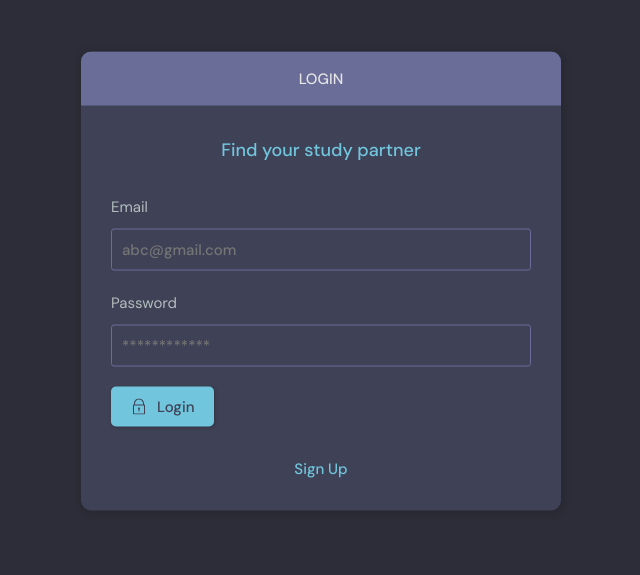
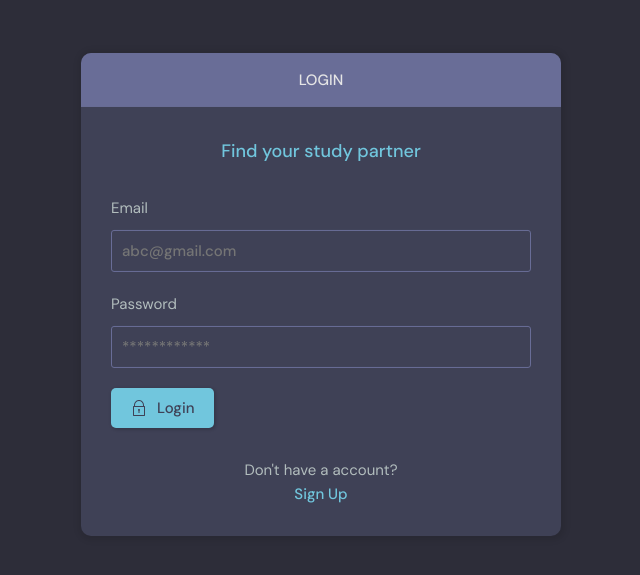
Before and after one commit to ahmedrohailawan/Study_Rooms_App_using_Django, a Django app: page /login in a window 1280 px wide. Shown: the part 66-641 px from the top of the page, without its empty margins (319-959 px from the left). Run offline with Django 4.2, Linux system fonts and the light colour scheme.

Commit message:
Update login_signup.html

```diff
--- a/Study_Rooms/templates/login_signup.html
+++ b/Study_Rooms/templates/login_signup.html
@@ -56,6 +56,7 @@
         </form>
 
         <div class="auth__action">
+          <p>Don't have a account?</p>
           <a href="/signup" class="btn btn--link">Sign Up</a>
         </div>
       </div>
```
